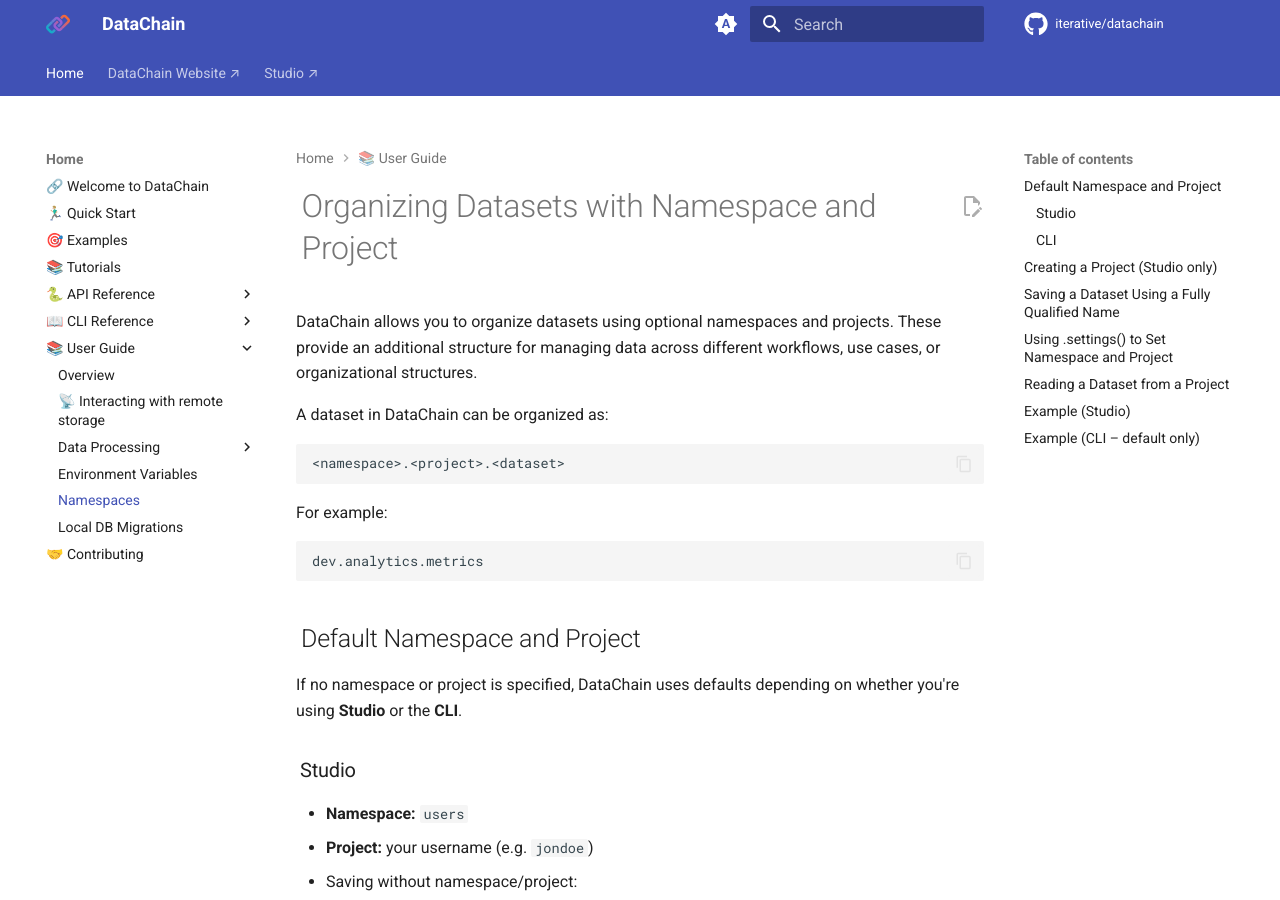
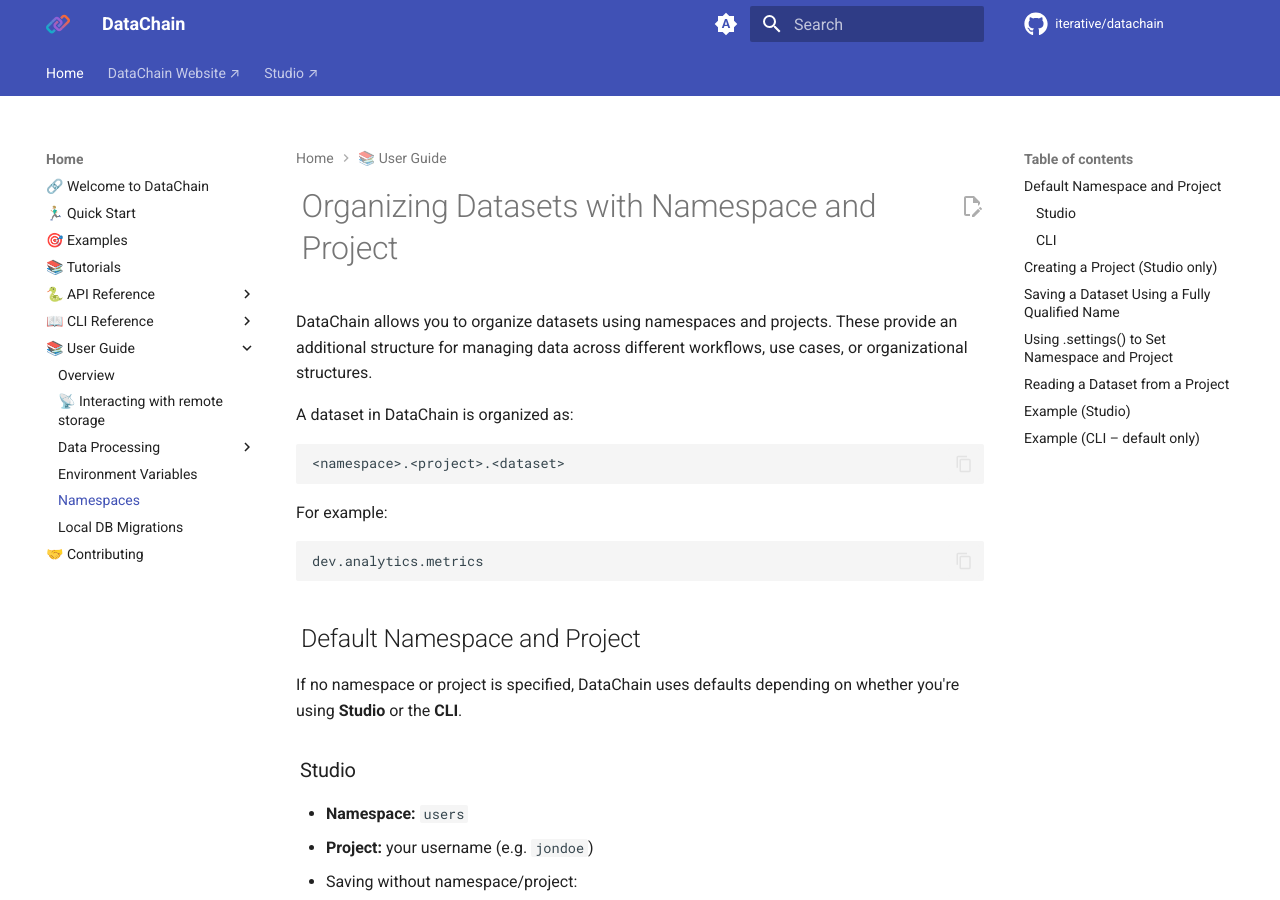
Before and after one commit to iterative/datachain, an MkDocs documentation site: the page built from docs/guide/namespaces.md, in a window 1280 px wide and 900 px high. Built offline with MkDocs 1.6.1 and Material for MkDocs 9.7.7, drawn with Linux system fonts in a browser that asks for light colours; comment, search, counter and statistics services are not loaded.

````diff
--- a/docs/guide/namespaces.md
+++ b/docs/guide/namespaces.md
@@ -1,8 +1,8 @@
 # Organizing Datasets with Namespace and Project
 
-DataChain allows you to organize datasets using optional namespaces and projects. These provide an additional structure for managing data across different workflows, use cases, or organizational structures.
+DataChain allows you to organize datasets using namespaces and projects. These provide an additional structure for managing data across different workflows, use cases, or organizational structures.
 
-A dataset in DataChain can be organized as:
+A dataset in DataChain is organized as:
 
 ```
 <namespace>.<project>.<dataset>
````
Also changed, not shown: other parts of docs/guide/namespaces.md (+1 -1 lines).
